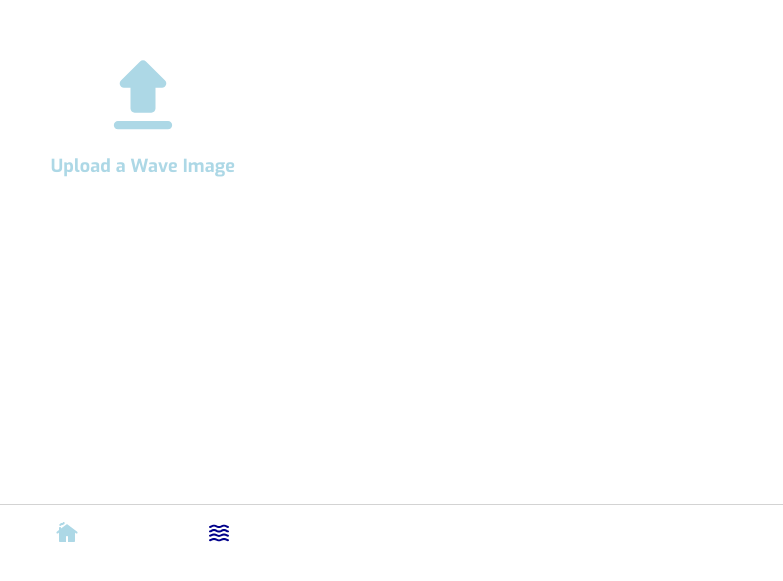
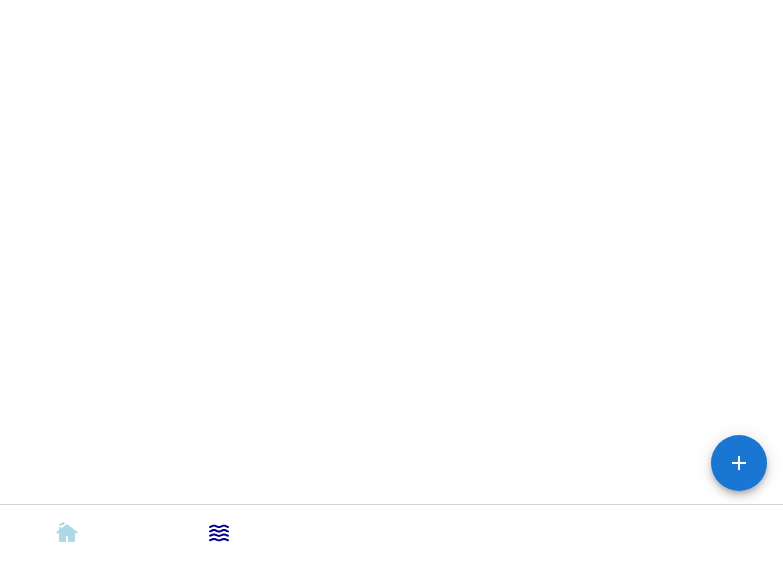
Before and after one commit to sequint/waize, a React (Create React App) app in the folder client/: page /waize in a window 1280 px wide. Shown: the part 229-810 px from the top of the page, without its empty margins (497-1280 px from the left). Built offline with nearby package versions, Linux system fonts and the light colour scheme.

Commit message:
Import Camera component into the Waize page

```diff
--- a/client/src/pages/Waize.tsx
+++ b/client/src/pages/Waize.tsx
@@ -1,10 +1,12 @@
 import ImageUpload from '../components/ImageUpload'
+import Camera from '../components/Camera'
 import NavBar from '../components/NavBar'
 
 const Waize = () => {
   return (
     <>
-      <ImageUpload />
+      {/* <ImageUpload /> */}
+      <Camera />
       <NavBar definedRoute='waize' />
     </>
   )
```
